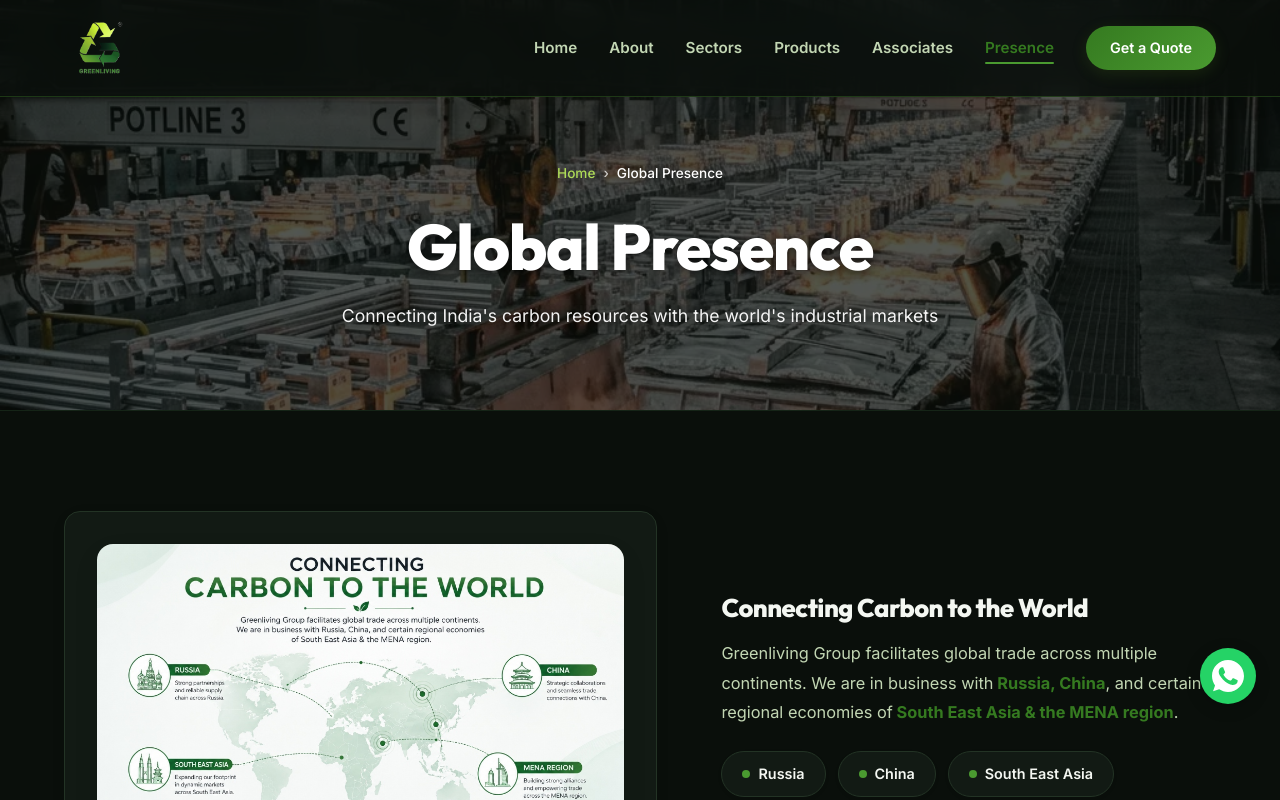
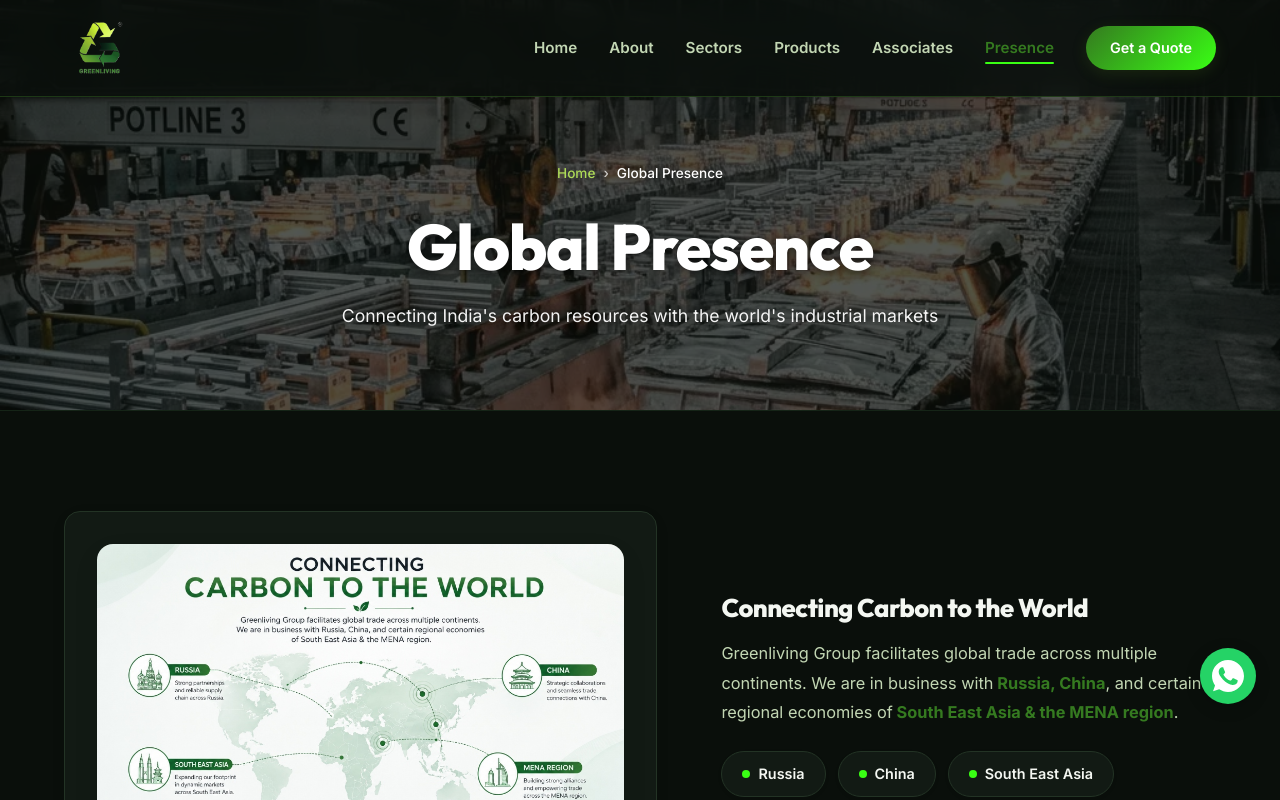
Before and after one commit to mediagreenliving/greenliving, a React (Vite) app: page /global-presence in a window 1280 px wide. Shown: the top 800 px of the page. Built offline with nearby package versions, Linux system fonts and the light colour scheme.

Commit message:
Update accent color to neon green

```diff
--- a/src/index.css
+++ b/src/index.css
@@ -11,17 +11,17 @@
   --green-200: #c1e49e;
   --green-300: #aedb57;
   --green-400: #7ebf42;
-  --green-500: #4a9a30;
+  --green-500: #39FF14;
   --green-600: #357a20;
   --green-700: #235d15;
   --green-800: #154823;
   --green-900: #0a2e12;
 
   /* Accent — Logo green for highlights/glows */
-  --accent: #4a9a30;
+  --accent: #39FF14;
   --accent-light: #aedb57;
-  --accent-glow: rgba(74, 154, 48, 0.2);
-  --accent-subtle: rgba(74, 154, 48, 0.08);
+  --accent-glow: rgba(57, 255, 20, 0.2);
+  --accent-subtle: rgba(57, 255, 20, 0.08);
 
   /* Gold accent for premium touches */
   --gold: #c9a84c;
```
